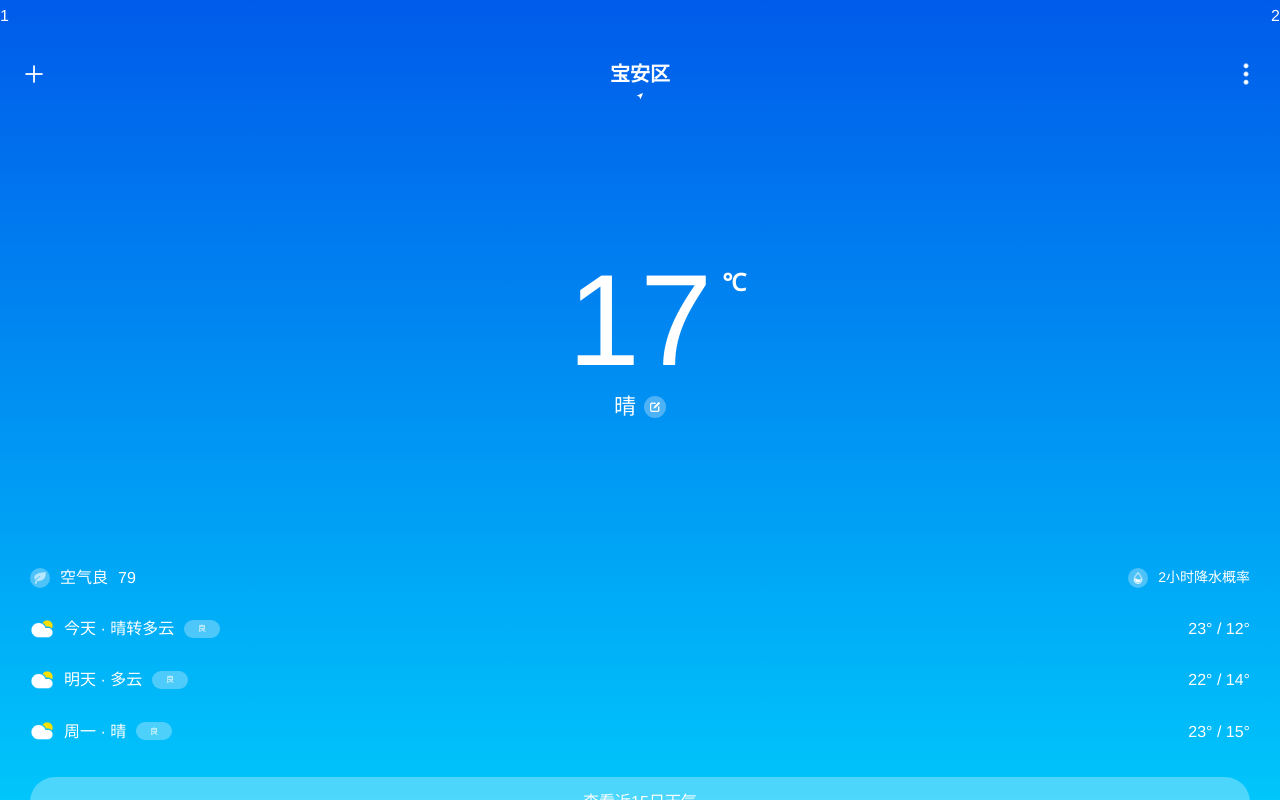
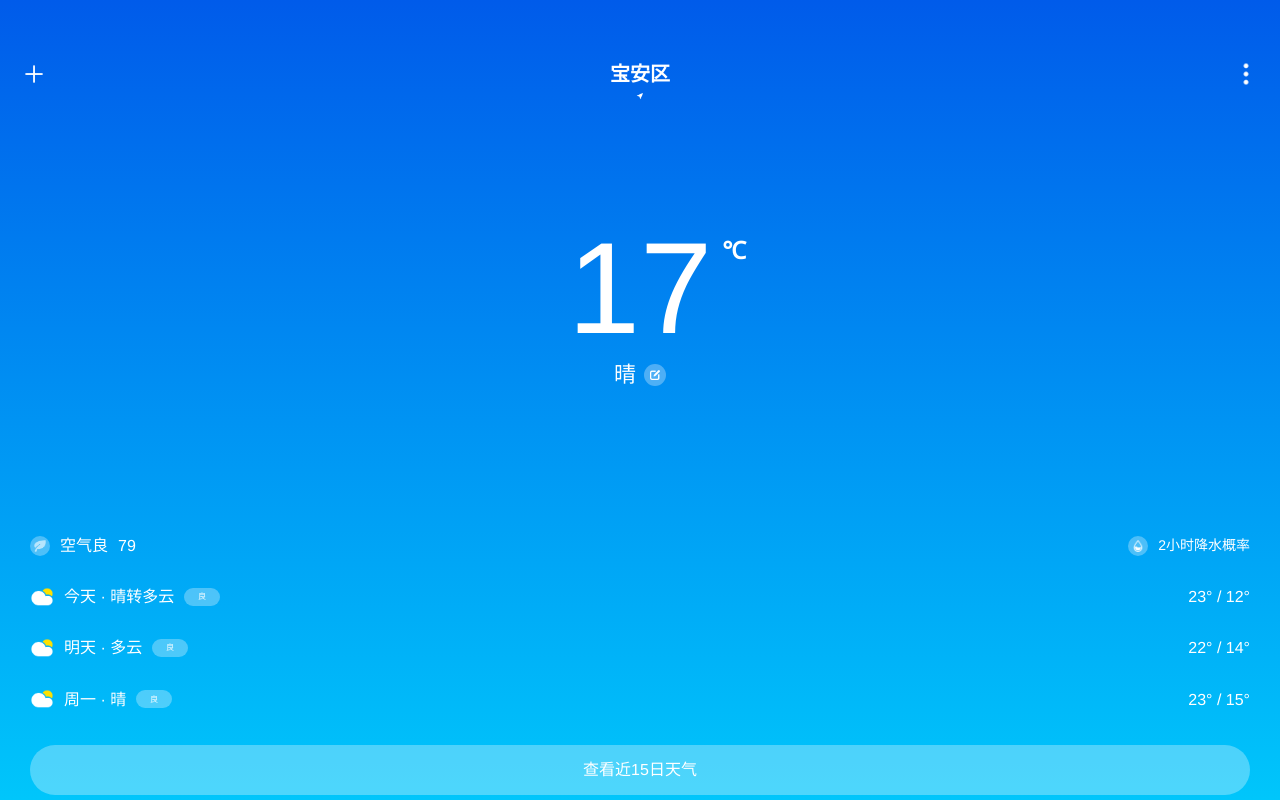
Before and after one commit to AlanLee97/vue3-miui-weather, a Vue app: page / in a window 1280 px wide. Built offline with nearby package versions, Linux system fonts and the light colour scheme.

Commit message:
fix: 删除无用代码

```diff
--- a/src/pages/weather-app/weather-app.vue
+++ b/src/pages/weather-app/weather-app.vue
@@ -16,15 +16,6 @@ from '../../components';
 
 <template>
     <div class="weather-app">
-      <!-- <div v-flex.space-between>
-        <div>1</div>
-        <div>2</div>
-      </div> -->
-      <flex-box wrap center-h space-between horizontal>
-        <div>1</div>
-        <div>2</div>
-      </flex-box>
-
       <HeaderBar />
       <TemperatureTextBox />
       <RecentWeatherInfo />
```
